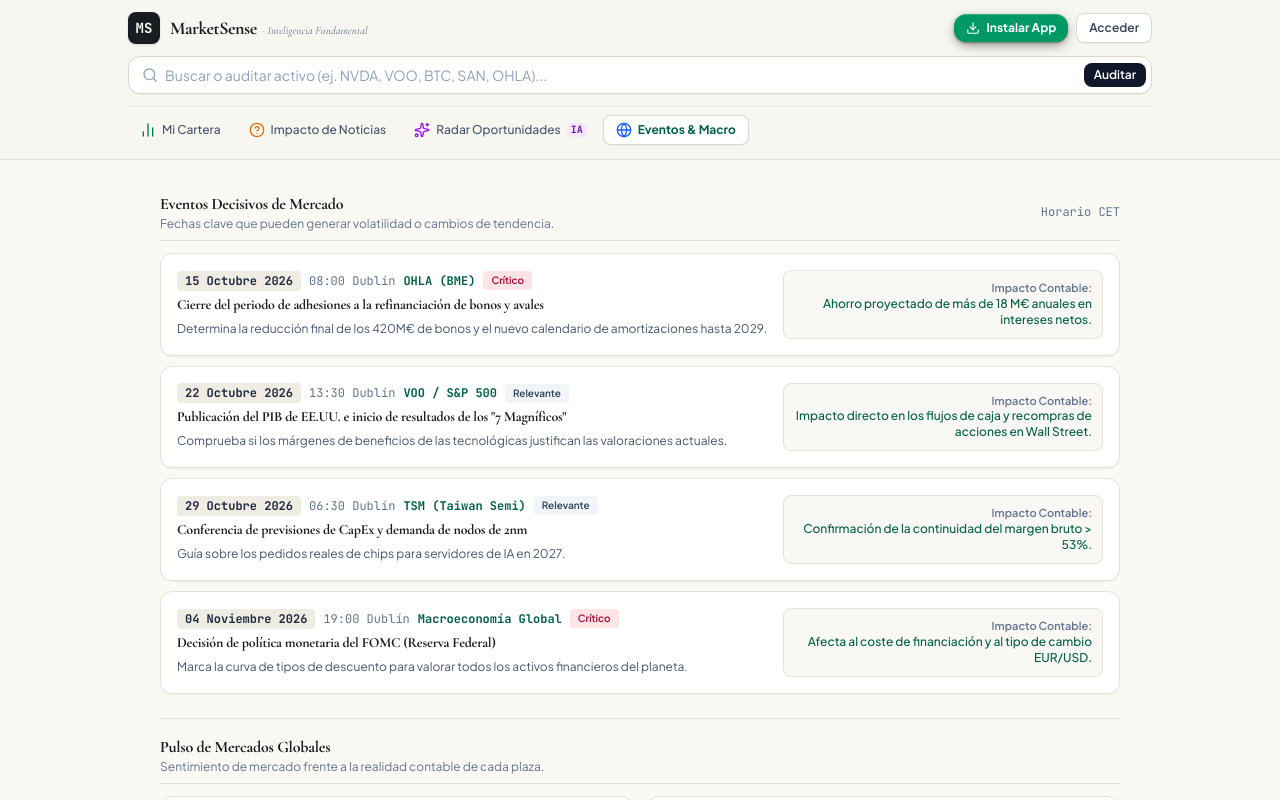
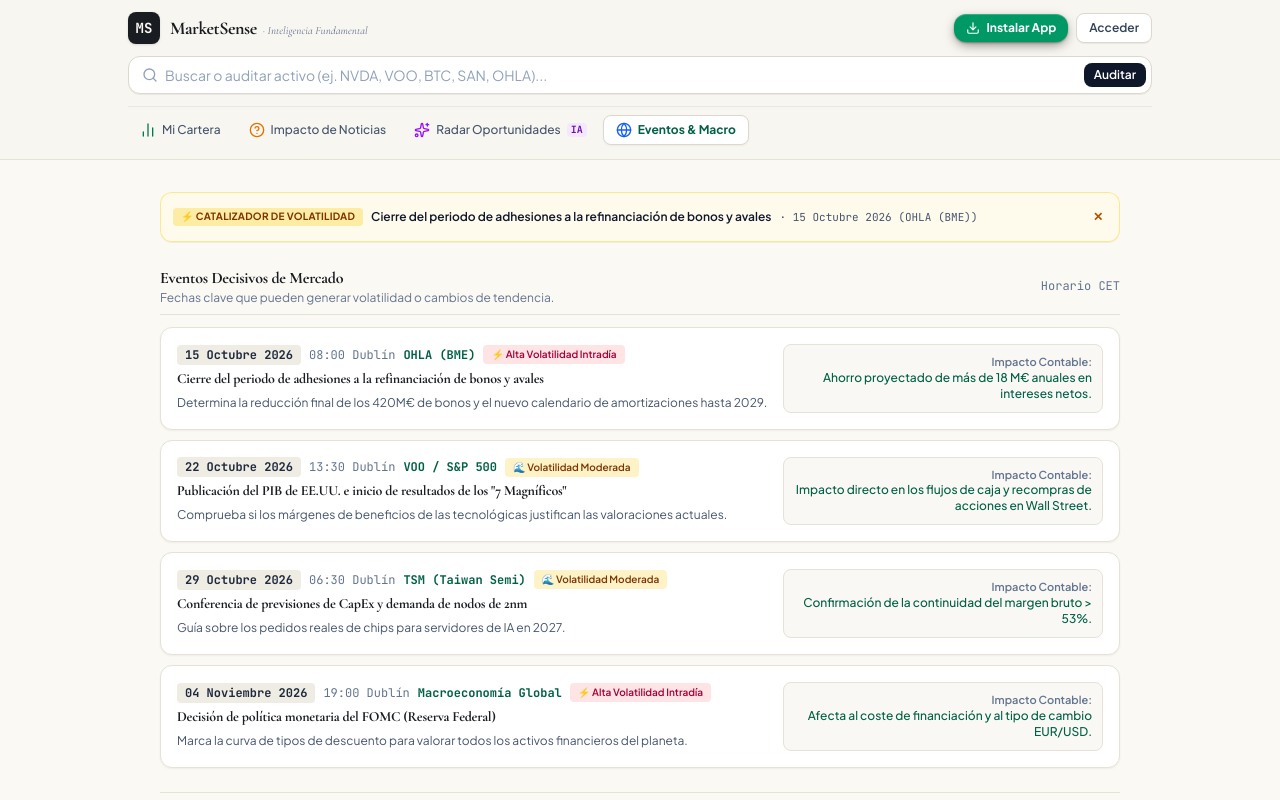
Before and after one commit to LeanBorsini/market-sense, a React (Vite) app: page / in a window 1280 px wide. Both pictures are taken after a click on the button "Eventos & Macro". Shown: the top 800 px of the page. Built offline with nearby package versions, Linux system fonts and the light colour scheme; no server answers.

Commit message:
feat: add volatility alerts and pivot point indicators
- Integrate a dismissible volatility catalyst notification banner on the dashboard
- Update calendar event labels to clarify market impact levels
- Add 'pivots_math' indicator preset to TradingView modal for technical analysis

```diff
--- a/src/App.tsx
+++ b/src/App.tsx
@@ -362,6 +362,24 @@
     return text;
   }, [trackedTickers, customPrices]);
 
+  // ─── 10. NON-INVASIVE VOLATILITY CATALYST ALERT ───
+  const imminentVolatilityEvent = CRITICAL_EVENTS_CALENDAR[0] || null;
+  const [isVolatilityAlertDismissed, setIsVolatilityAlertDismissed] = useState<boolean>(() => {
+    try {
+      const dismissedId = localStorage.getItem('marketsense_dismissed_volatility_ev');
+      return dismissedId === imminentVolatilityEvent?.id;
+    } catch {
+      return false;
+    }
+  });
+
+  const dismissVolatilityAlert = () => {
+    if (imminentVolatilityEvent) {
+      localStorage.setItem('marketsense_dismissed_volatility_ev', imminentVolatilityEvent.id);
+      setIsVolatilityAlertDismissed(true);
+    }
+  };
+
   return (
     <div className="min-h-screen bg-[#FBF9F4] text-[#191C21] flex flex-col font-sans selection:bg-emerald-200">
       {/* ─── 1. TOP HEADER & NAVIGATION ─── */}
@@ -383,6 +401,36 @@
 
       {/* ─── 2. MAIN CONTENT CONTAINER ─── */}
       <main className="flex-1 max-w-5xl w-full mx-auto p-4 lg:p-8 space-y-6">
+        {/* Subtle Non-invasive Volatility Catalyst Notice */}
+        {!isVolatilityAlertDismissed && imminentVolatilityEvent && (
+          <div className="p-3 rounded-xl bg-amber-50/80 border border-amber-200/90 flex items-center justify-between gap-3 text-xs text-amber-950 transition shadow-2xs animate-fadeIn">
+            <div
+              onClick={() => setActiveSection('events_opportunities')}
+              className="flex items-center gap-2 flex-wrap cursor-pointer hover:opacity-85 transition"
+              title="Toca para ver el calendario macro de eventos decisivos"
+            >
+              <span className="flex items-center gap-1 font-bold text-amber-900 bg-amber-200/70 px-2 py-0.5 rounded text-[10px] uppercase tracking-wide">
+                ⚡ Catalizador de Volatilidad
+              </span>
+              <span className="font-semibold text-slate-900">
+                {imminentVolatilityEvent.event}
+              </span>
+              <span className="text-slate-600 font-mono text-[11px]">
+                · {imminentVolatilityEvent.date} ({imminentVolatilityEvent.tickerOrSector})
+              </span>
+            </div>
+
+            <button
+              type="button"
+              onClick={dismissVolatilityAlert}
+              className="text-amber-700 hover:text-amber-950 font-bold p-1 cursor-pointer shrink-0"
+              title="Ocultar aviso de volatilidad"
+            >
+              ✕
+            </button>
+          </div>
+        )}
+
         {activeSection === 'watchlist' && (
           <WatchlistView
             trackedTickers={trackedTickers}
--- a/src/components/modals/TradingViewModal.tsx
+++ b/src/components/modals/TradingViewModal.tsx
@@ -32,7 +32,7 @@
 }
 
 type ChartInterval = 'D' | 'W' | 'M' | '240';
-type IndicatorPreset = 'investor_complete' | 'institutional_floor' | 'clean';
+type IndicatorPreset = 'investor_complete' | 'pivots_math' | 'institutional_floor' | 'clean';
 
 export const TradingViewModal: React.FC<TradingViewModalProps> = ({
   isOpen,
@@ -98,6 +98,16 @@
         {
           id: "RSI@tv-basicstudies",
           inputs: { length: 14 }
+        }
+      );
+    } else if (preset === 'pivots_math') {
+      studiesList.push(
+        {
+          id: "PivotPointsStandard@tv-basicstudies",
+        },
+        {
+          id: "MASimple@tv-basicstudies",
+          inputs: { length: 200 }
         }
       );
     } else if (preset === 'institutional_floor') {
@@ -260,6 +270,19 @@
 
               <button
                 type="button"
+                onClick={() => setPreset('pivots_math')}
+                className={`px-2.5 py-1 rounded text-[11px] font-semibold transition flex items-center gap-1 cursor-pointer ${
+                  preset === 'pivots_math'
+                    ? 'bg-purple-700 text-white shadow-2xs'
+                    : 'text-slate-600 hover:text-slate-900'
+                }`}
+                title="Soportes y Resistencias Matemáticas calculadas por Puntos Pivote (S1, S2, R1, R2)"
+              >
+                <span>📐 Soportes Matemáticos (Pivotes)</span>
+              </button>
+
+              <button
+                type="button"
                 onClick={() => setPreset('institutional_floor')}
                 className={`px-2.5 py-1 rounded text-[11px] font-semibold transition flex items-center gap-1 cursor-pointer ${
                   preset === 'institutional_floor'
@@ -306,16 +329,16 @@
             </strong>
             <div className="grid grid-cols-1 md:grid-cols-3 gap-2.5 text-[11.5px] leading-relaxed">
               <div className="p-2 rounded-lg bg-white border border-amber-200">
-                <span className="font-bold text-emerald-800 block">🟢 Zona de Oportunidad / Soporte:</span>
-                Si el precio toca la <strong>SMA 200</strong> o el <strong>RSI cae por debajo de 35</strong> y el balance de MarketSense es sano, suele ser el mejor momento para compras escalonadas con descuento.
+                <span className="font-bold text-emerald-800 block">🟢 Soportes Matemáticos (S1 / S2):</span>
+                Líneas inferiores calculadas por Puntos Pivote. Actúan como suelos automáticos donde entran órdenes de compra de rebote intradía y swing.
               </div>
               <div className="p-2 rounded-lg bg-white border border-amber-200">
-                <span className="font-bold text-amber-800 block">🟡 Zona Neutra / Consolidación:</span>
-                Si cotiza entre la EMA 50 y SMA 200 con RSI en 45-55, el mercado está digiriendo noticias. No hay prisa; ideal para aportaciones periódicas (DCA).
+                <span className="font-bold text-amber-800 block">🟡 Pivote Central (P):</span>
+                El precio de equilibrio matemático de la sesión. Cotizar por encima indica sesgo comprador; por debajo, sesgo vendedor.
               </div>
               <div className="p-2 rounded-lg bg-white border border-amber-200">
-                <span className="font-bold text-rose-800 block">🔴 Zona de Sobrecalentamiento:</span>
-                Si el RSI supera los 70 o la cotización se separa más de un 25% por encima de su SMA 200, el activo está eufórico. Es mejor no perseguir el precio y esperar un retroceso.
+                <span className="font-bold text-rose-800 block">🔴 Resistencias Matemáticas (R1 / R2):</span>
+                Techos objetivos donde los operadores toman beneficios rápidos y el precio suele frenar su impulso temporal.
               </div>
             </div>
           </div>
@@ -324,6 +347,18 @@
         {/* Active Indicators Legend Strip */}
         <div className="px-3.5 py-1.5 bg-[#FAF8F5] border-b border-[#EDE8DE] flex items-center gap-3 overflow-x-auto text-[11px] font-mono shrink-0">
           <span className="text-slate-500 font-sans font-semibold">Indicadores Activos:</span>
+          {preset === 'pivots_math' && (
+            <>
+              <span className="flex items-center gap-1 text-emerald-800 bg-emerald-50 px-2 py-0.5 rounded border border-emerald-200 font-bold">
+                <span className="w-2 h-2 rounded-full bg-emerald-600"></span>
+                Puntos Pivote (S1, S2, R1, R2 Matemáticos)
+              </span>
+              <span className="flex items-center gap-1 text-blue-700 bg-blue-50 px-2 py-0.5 rounded border border-blue-200 font-bold">
+                <span className="w-2 h-2 rounded-full bg-blue-600"></span>
+                SMA 200
+              </span>
+            </>
+          )}
           {preset === 'investor_complete' && (
             <>
               <span className="flex items-center gap-1 text-blue-700 bg-blue-50 px-2 py-0.5 rounded border border-blue-200 font-bold">
--- a/src/components/views/CalendarView.tsx
+++ b/src/components/views/CalendarView.tsx
@@ -45,9 +45,9 @@
                   <span className="text-xs font-mono text-slate-500">{ev.timeDublin}</span>
                   <span className="text-xs font-bold text-emerald-800 font-mono">{ev.tickerOrSector}</span>
                   <span className={`text-[10px] px-2 py-0.5 rounded font-semibold ${
-                    ev.urgency === 'Crítico' ? 'bg-rose-100 text-rose-800' : 'bg-slate-100 text-slate-700'
+                    ev.urgency === 'Crítico' ? 'bg-rose-100 text-rose-800' : 'bg-amber-100 text-amber-900'
                   }`}>
-                    {ev.urgency}
+                    {ev.urgency === 'Crítico' ? '⚡ Alta Volatilidad Intradía' : '🌊 Volatilidad Moderada'}
                   </span>
                 </div>
                 <h3 className="text-sm font-bold text-[#191C21]">{ev.event}</h3>
```
